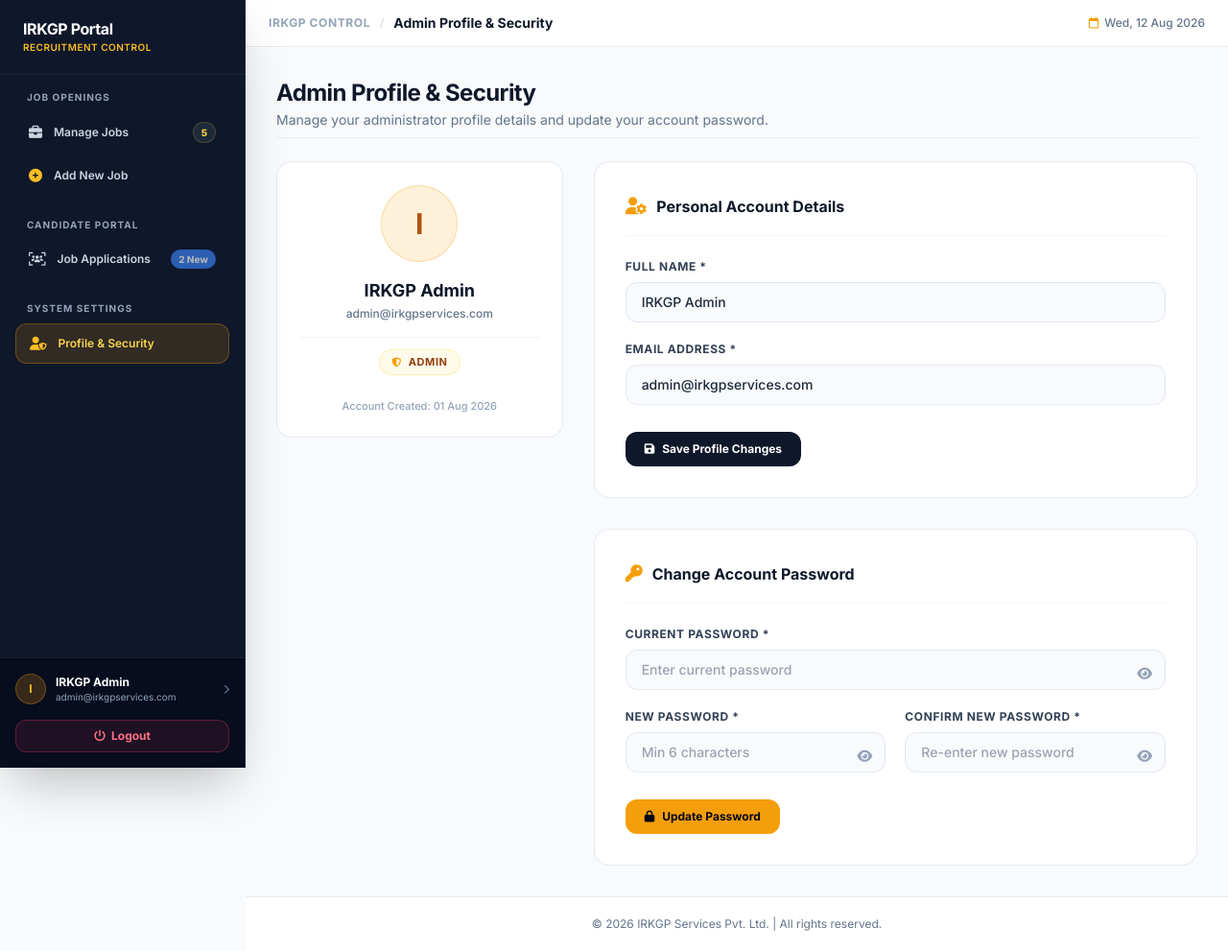
After one commit to manish96-code/IRKGP, a PHP site: page /admin/profile.php in a window 1280 px wide. The commit adds this page. Shown: the whole page at 96% size. Run offline with PHP 8.4, Linux system fonts and the light colour scheme; a user stored in the database is signed in; data comes from the database, SQL or seed files in the repository; both versions use the stored data as it was after the commit; some libraries are stand-ins or nearby versions.

Commit message:
feat: implement admin profile management page, update navigation UI, and refresh database schema with seed data

```diff
--- a/admin/includes/admin_nav.php
+++ b/admin/includes/admin_nav.php
@@ -114,21 +114,32 @@ try {
                     <?php endif; ?>
                 </a>
             </div>
+
+            <!-- Group: Account Settings -->
+            <div class="space-y-1">
+                <p class="px-3 text-[10px] font-bold uppercase tracking-widest text-slate-400 mb-2">System Settings</p>
+
+                <a href="/admin/profile.php" class="flex items-center gap-3 px-3.5 py-2.5 rounded-xl text-xs font-semibold transition-all duration-200 <?php echo $adminActivePage === 'profile' ? 'bg-amber-500/15 text-amber-300 font-bold border border-amber-500/30' : 'text-slate-300 hover:bg-slate-800/80 hover:text-white'; ?>">
+                    <i class="fa-solid fa-user-shield text-sm text-amber-400"></i>
+                    <span>Profile & Security</span>
+                </a>
+            </div>
         </div>
 
         <!-- Sidebar Footer Admin Info -->
         <div class="p-4 border-t border-slate-800/80 bg-slate-950/60 space-y-3 shrink-0">
-            <div class="flex items-center justify-between">
+            <a href="/admin/profile.php" class="flex items-center justify-between group p-1.5 -m-1.5 rounded-xl hover:bg-slate-800/60 transition">
                 <div class="flex items-center gap-2.5 min-w-0">
-                    <div class="h-8 w-8 rounded-full bg-amber-500/20 text-amber-400 font-bold text-xs flex items-center justify-center shrink-0 border border-amber-500/30">
+                    <div class="h-8 w-8 rounded-full bg-amber-500/20 text-amber-400 font-bold text-xs flex items-center justify-center shrink-0 border border-amber-500/30 group-hover:scale-105 transition">
                         <?php echo strtoupper(substr($_SESSION['admin_name'] ?? 'A', 0, 1)); ?>
                     </div>
                     <div class="truncate">
-                        <p class="text-xs font-bold text-white truncate"><?php echo htmlspecialchars($_SESSION['admin_name'] ?? 'Admin'); ?></p>
+                        <p class="text-xs font-bold text-white truncate group-hover:text-amber-300 transition"><?php echo htmlspecialchars($_SESSION['admin_name'] ?? 'Admin'); ?></p>
                         <p class="text-[10px] text-slate-400 truncate"><?php echo htmlspecialchars($_SESSION['admin_email'] ?? 'admin@irkgpservices.com'); ?></p>
                     </div>
                 </div>
-            </div>
+                <i class="fa-solid fa-chevron-right text-[10px] text-slate-500 group-hover:text-amber-400 transition"></i>
+            </a>
 
             <div class="pt-1">
                 <a href="/admin/logout.php" class="w-full px-2.5 py-2 rounded-xl bg-rose-500/10 hover:bg-rose-500/20 text-rose-400 text-xs font-bold text-center transition border border-rose-500/30 flex items-center justify-center gap-1.5">
--- /dev/null
+++ b/admin/profile.php
@@ -0,0 +1,300 @@
+<?php
+$adminTitle = "Admin Profile & Security";
+$adminActivePage = "profile";
+require_once __DIR__ . '/../config/db.php';
+require_once __DIR__ . '/includes/admin_auth.php';
+
+$pdo = getDBConnection();
+$adminId = $_SESSION['admin_id'];
+
+$msgSuccess = '';
+$errorGlobal = '';
+$profileErrors = [];
+$passErrors = [];
+
+// Fetch latest admin data
+$stmt = $pdo->prepare("SELECT * FROM `admins` WHERE `id` = :id LIMIT 1");
+$stmt->execute([':id' => $adminId]);
+$adminUser = $stmt->fetch();
+
+if (!$adminUser) {
+    header("Location: /admin/logout.php");
+    exit;
+}
+
+// Handle Profile Details Update
+if ($_SERVER['REQUEST_METHOD'] === 'POST' && isset($_POST['action_type']) && $_POST['action_type'] === 'update_profile') {
+    $name = trim($_POST['name'] ?? '');
+    $email = trim($_POST['email'] ?? '');
+
+    if (empty($name)) {
+        $profileErrors['name'] = 'Please enter your full name.';
+    }
+
+    if (empty($email)) {
+        $profileErrors['email'] = 'Please enter your email address.';
+    } elseif (!filter_var($email, FILTER_VALIDATE_EMAIL)) {
+        $profileErrors['email'] = 'Please enter a valid email address.';
+    } else {
+        // Check email uniqueness
+        $checkStmt = $pdo->prepare("SELECT id FROM `admins` WHERE `email` = :email AND `id` != :id LIMIT 1");
+        $checkStmt->execute([':email' => $email, ':id' => $adminId]);
+        if ($checkStmt->fetch()) {
+            $profileErrors['email'] = 'This email is already registered to another admin.';
+        }
+    }
+
+    if (empty($profileErrors)) {
+        try {
+            $updateStmt = $pdo->prepare("UPDATE `admins` SET `name` = :name, `email` = :email WHERE `id` = :id");
+            $updateStmt->execute([':name' => $name, ':email' => $email, ':id' => $adminId]);
+
+            $_SESSION['admin_name'] = $name;
+            $_SESSION['admin_email'] = $email;
+            $adminUser['name'] = $name;
+            $adminUser['email'] = $email;
+
+            $msgSuccess = 'Profile details updated successfully!';
+        } catch (Exception $e) {
+            $errorGlobal = 'Error updating profile: ' . $e->getMessage();
+        }
+    }
+}
+
+// Handle Password Change
+if ($_SERVER['REQUEST_METHOD'] === 'POST' && isset($_POST['action_type']) && $_POST['action_type'] === 'change_password') {
+    $currentPass = trim($_POST['current_password'] ?? '');
+    $newPass = trim($_POST['new_password'] ?? '');
+    $confirmPass = trim($_POST['confirm_password'] ?? '');
+
+    if (empty($currentPass)) {
+        $passErrors['current_password'] = 'Please enter your current password.';
+    } elseif (!password_verify($currentPass, $adminUser['password'])) {
+        $passErrors['current_password'] = 'Current password is incorrect.';
+    }
+
+    if (empty($newPass)) {
+        $passErrors['new_password'] = 'Please enter a new password.';
+    } elseif (strlen($newPass) < 6) {
+        $passErrors['new_password'] = 'New password must be at least 6 characters long.';
+    }
+
+    if (empty($confirmPass)) {
+        $passErrors['confirm_password'] = 'Please confirm your new password.';
+    } elseif ($newPass !== $confirmPass) {
+        $passErrors['confirm_password'] = 'New password and confirmation password do not match.';
+    }
+
+    if (empty($passErrors)) {
+        try {
+            $newHash = password_hash($newPass, PASSWORD_DEFAULT);
+            $updatePassStmt = $pdo->prepare("UPDATE `admins` SET `password` = :password WHERE `id` = :id");
+            $updatePassStmt->execute([':password' => $newHash, ':id' => $adminId]);
+
+            // Refresh stored admin password hash
+            $adminUser['password'] = $newHash;
+            $msgSuccess = 'Security Password changed successfully!';
+        } catch (Exception $e) {
+            $errorGlobal = 'Error changing password: ' . $e->getMessage();
+        }
+    }
+}
+
+include __DIR__ . '/includes/admin_nav.php';
+?>
+
+<!-- Header -->
+<div class="flex flex-col sm:flex-row sm:items-center justify-between gap-4 pb-2 border-b border-slate-200/60">
+    <div>
+        <h1 class="text-2xl font-bold text-slate-900 tracking-tight">Admin Profile & Security</h1>
+        <p class="text-slate-500 text-xs sm:text-sm mt-0.5">Manage your administrator profile details and update your account password.</p>
+    </div>
+</div>
+
+<?php if (!empty($msgSuccess)): ?>
+    <div class="p-4 rounded-xl bg-emerald-500/10 border border-emerald-500/30 text-emerald-700 text-xs font-bold flex items-center gap-2">
+        <i class="fa-solid fa-circle-check text-sm"></i>
+        <span><?php echo htmlspecialchars($msgSuccess); ?></span>
+    </div>
+<?php endif; ?>
+
+<?php if (!empty($errorGlobal)): ?>
+    <div class="p-4 rounded-xl bg-rose-500/10 border border-rose-500/30 text-rose-600 text-xs font-bold flex items-center gap-2">
+        <i class="fa-solid fa-triangle-exclamation text-sm"></i>
+        <span><?php echo htmlspecialchars($errorGlobal); ?></span>
+    </div>
+<?php endif; ?>
+
+<div class="grid grid-cols-1 lg:grid-cols-12 gap-8 items-start">
+
+    <!-- Profile Summary Badge Card -->
+    <div class="lg:col-span-4 space-y-6">
+        <div class="bg-white p-6 rounded-2xl border border-slate-200/80 shadow-xs text-center space-y-4">
+            <div class="h-20 w-20 rounded-full bg-amber-500/15 text-amber-700 font-bold text-3xl flex items-center justify-center border border-amber-500/30 mx-auto">
+                <?php echo strtoupper(substr($adminUser['name'], 0, 1)); ?>
+            </div>
+
+            <div>
+                <h3 class="font-bold text-slate-900 text-lg capitalize"><?php echo htmlspecialchars($adminUser['name']); ?></h3>
+                <p class="text-xs text-slate-500 font-medium mt-0.5"><?php echo htmlspecialchars($adminUser['email']); ?></p>
+            </div>
+
+            <div class="pt-3 border-t border-slate-100 flex items-center justify-center gap-2">
+                <span class="px-3 py-1 bg-amber-50 text-amber-800 border border-amber-200/60 rounded-full text-[11px] font-bold uppercase tracking-wider">
+                    <i class="fa-solid fa-shield-halved text-[10px] text-amber-500 mr-1"></i>
+                    <?php echo htmlspecialchars(ucfirst($adminUser['role'])); ?>
+                </span>
+            </div>
+
+            <div class="text-[11px] text-slate-400 font-medium pt-2">
+                Account Created: <?php echo date('d M Y', strtotime($adminUser['created_at'])); ?>
+            </div>
+        </div>
+    </div>
+
+    <!-- Right Side Forms Grid -->
+    <div class="lg:col-span-8 space-y-8">
+
+        <!-- Form 1: Profile Info -->
+        <div class="bg-white p-6 sm:p-8 rounded-2xl border border-slate-200/80 shadow-xs space-y-6">
+            <div class="flex items-center gap-2.5 pb-4 border-b border-slate-100">
+                <i class="fa-solid fa-user-gear text-amber-500 text-lg"></i>
+                <h3 class="text-base font-bold text-slate-900">Personal Account Details</h3>
+            </div>
+
+            <form method="POST" action="" class="space-y-5" novalidate>
+                <input type="hidden" name="action_type" value="update_profile">
+
+                <!-- Admin Name -->
+                <div>
+                    <label class="block text-xs font-bold uppercase tracking-wider text-slate-700 mb-2">Full Name *</label>
+                    <input type="text" name="name" value="<?php echo htmlspecialchars($adminUser['name']); ?>"
+                           class="w-full px-4 py-2.5 bg-slate-50 border <?php echo isset($profileErrors['name']) ? 'border-rose-500 bg-rose-50/20' : 'border-slate-200'; ?> rounded-xl text-sm text-slate-800 focus:outline-none focus:border-secondary focus:bg-white transition font-medium">
+                    <?php if (isset($profileErrors['name'])): ?>
+                        <p class="text-xs text-rose-600 font-bold mt-1.5 flex items-center gap-1">
+                            <i class="fa-solid fa-circle-exclamation text-[11px]"></i>
+                            <span><?php echo htmlspecialchars($profileErrors['name']); ?></span>
+                        </p>
+                    <?php endif; ?>
+                </div>
+
+                <!-- Admin Email -->
+                <div>
+                    <label class="block text-xs font-bold uppercase tracking-wider text-slate-700 mb-2">Email Address *</label>
+                    <input type="email" name="email" value="<?php echo htmlspecialchars($adminUser['email']); ?>"
+                           class="w-full px-4 py-2.5 bg-slate-50 border <?php echo isset($profileErrors['email']) ? 'border-rose-500 bg-rose-50/20' : 'border-slate-200'; ?> rounded-xl text-sm text-slate-800 focus:outline-none focus:border-secondary focus:bg-white transition font-medium">
+                    <?php if (isset($profileErrors['email'])): ?>
+                        <p class="text-xs text-rose-600 font-bold mt-1.5 flex items-center gap-1">
+                            <i class="fa-solid fa-circle-exclamation text-[11px]"></i>
+                            <span><?php echo htmlspecialchars($profileErrors['email']); ?></span>
+                        </p>
+                    <?php endif; ?>
+                </div>
+
+                <div class="pt-2">
+                    <button type="submit" class="px-5 py-2.5 bg-slate-900 hover:bg-amber-500 hover:text-slate-950 text-white font-bold text-xs rounded-xl shadow-xs transition flex items-center gap-2">
+                        <i class="fa-solid fa-floppy-disk text-xs"></i>
+                        <span>Save Profile Changes</span>
+                    </button>
+                </div>
+            </form>
+        </div>
+
+        <!-- Form 2: Password Change -->
+        <div class="bg-white p-6 sm:p-8 rounded-2xl border border-slate-200/80 shadow-xs space-y-6">
+            <div class="flex items-center gap-2.5 pb-4 border-b border-slate-100">
+                <i class="fa-solid fa-key text-amber-500 text-lg"></i>
+                <h3 class="text-base font-bold text-slate-900">Change Account Password</h3>
+            </div>
+
+            <form method="POST" action="" class="space-y-5" novalidate>
+                <input type="hidden" name="action_type" value="change_password">
+
+                <!-- Current Password -->
+                <div>
+                    <label class="block text-xs font-bold uppercase tracking-wider text-slate-700 mb-2">Current Password *</label>
+                    <div class="relative">
+                        <input type="password" name="current_password" id="pass-current" placeholder="Enter current password"
+                               class="w-full pl-4 pr-11 py-2.5 bg-slate-50 border <?php echo isset($passErrors['current_password']) ? 'border-rose-500 bg-rose-50/20' : 'border-slate-200'; ?> rounded-xl text-sm text-slate-800 focus:outline-none focus:border-secondary focus:bg-white transition font-medium">
+                        <button type="button" onclick="togglePassVisibility('pass-current', 'icon-current')" class="absolute right-3.5 top-3 text-slate-400 hover:text-slate-600 focus:outline-none">
+                            <i class="fa-solid fa-eye text-sm" id="icon-current"></i>
+                        </button>
+                    </div>
+                    <?php if (isset($passErrors['current_password'])): ?>
+                        <p class="text-xs text-rose-600 font-bold mt-1.5 flex items-center gap-1">
+                            <i class="fa-solid fa-circle-exclamation text-[11px]"></i>
+                            <span><?php echo htmlspecialchars($passErrors['current_password']); ?></span>
+                        </p>
+                    <?php endif; ?>
+                </div>
+
+                <div class="grid grid-cols-1 sm:grid-cols-2 gap-5">
+                    <!-- New Password -->
+                    <div>
+                        <label class="block text-xs font-bold uppercase tracking-wider text-slate-700 mb-2">New Password *</label>
+                        <div class="relative">
+                            <input type="password" name="new_password" id="pass-new" placeholder="Min 6 characters"
+                                   class="w-full pl-4 pr-11 py-2.5 bg-slate-50 border <?php echo isset($passErrors['new_password']) ? 'border-rose-500 bg-rose-50/20' : 'border-slate-200'; ?> rounded-xl text-sm text-slate-800 focus:outline-none focus:border-secondary focus:bg-white transition font-medium">
+                            <button type="button" onclick="togglePassVisibility('pass-new', 'icon-new')" class="absolute right-3.5 top-3 text-slate-400 hover:text-slate-600 focus:outline-none">
+                                <i class="fa-solid fa-eye text-sm" id="icon-new"></i>
+                            </button>
+                        </div>
+                        <?php if (isset($passErrors['new_password'])): ?>
+                            <p class="text-xs text-rose-600 font-bold mt-1.5 flex items-center gap-1">
+                                <i class="fa-solid fa-circle-exclamation text-[11px]"></i>
+                                <span><?php echo htmlspecialchars($passErrors['new_password']); ?></span>
+                            </p>
+                        <?php endif; ?>
+                    </div>
+
+                    <!-- Confirm New Password -->
+                    <div>
+                        <label class="block text-xs font-bold uppercase tracking-wider text-slate-700 mb-2">Confirm New Password *</label>
+                        <div class="relative">
+                            <input type="password" name="confirm_password" id="pass-confirm" placeholder="Re-enter new password"
+                                   class="w-full pl-4 pr-11 py-2.5 bg-slate-50 border <?php echo isset($passErrors['confirm_password']) ? 'border-rose-500 bg-rose-50/20' : 'border-slate-200'; ?> rounded-xl text-sm text-slate-800 focus:outline-none focus:border-secondary focus:bg-white transition font-medium">
+                            <button type="button" onclick="togglePassVisibility('pass-confirm', 'icon-confirm')" class="absolute right-3.5 top-3 text-slate-400 hover:text-slate-600 focus:outline-none">
+                                <i class="fa-solid fa-eye text-sm" id="icon-confirm"></i>
+                            </button>
+                        </div>
+                        <?php if (isset($passErrors['confirm_password'])): ?>
+                            <p class="text-xs text-rose-600 font-bold mt-1.5 flex items-center gap-1">
+                                <i class="fa-solid fa-circle-exclamation text-[11px]"></i>
+                                <span><?php echo htmlspecialchars($passErrors['confirm_password']); ?></span>
+                            </p>
+                        <?php endif; ?>
+                    </div>
+                </div>
+
+                <div class="pt-2">
+                    <button type="submit" class="px-5 py-2.5 bg-amber-500 hover:bg-amber-600 text-slate-950 font-bold text-xs rounded-xl shadow-xs transition flex items-center gap-2">
+                        <i class="fa-solid fa-lock text-xs"></i>
+                        <span>Update Password</span>
+                    </button>
+                </div>
+            </form>
+        </div>
+
+    </div>
+
+</div>
+
+<script>
+function togglePassVisibility(inputId, iconId) {
+    const input = document.getElementById(inputId);
+    const icon = document.getElementById(iconId);
+    if (input && icon) {
+        if (input.type === 'password') {
+            input.type = 'text';
+            icon.classList.remove('fa-eye');
+            icon.classList.add('fa-eye-slash');
+        } else {
+            input.type = 'password';
+            icon.classList.remove('fa-eye-slash');
+            icon.classList.add('fa-eye');
+        }
+    }
+}
+</script>
+
+<?php include __DIR__ . '/includes/admin_footer.php'; ?>
```
Also changed, not shown: schema.sql (+38 -21 lines).
